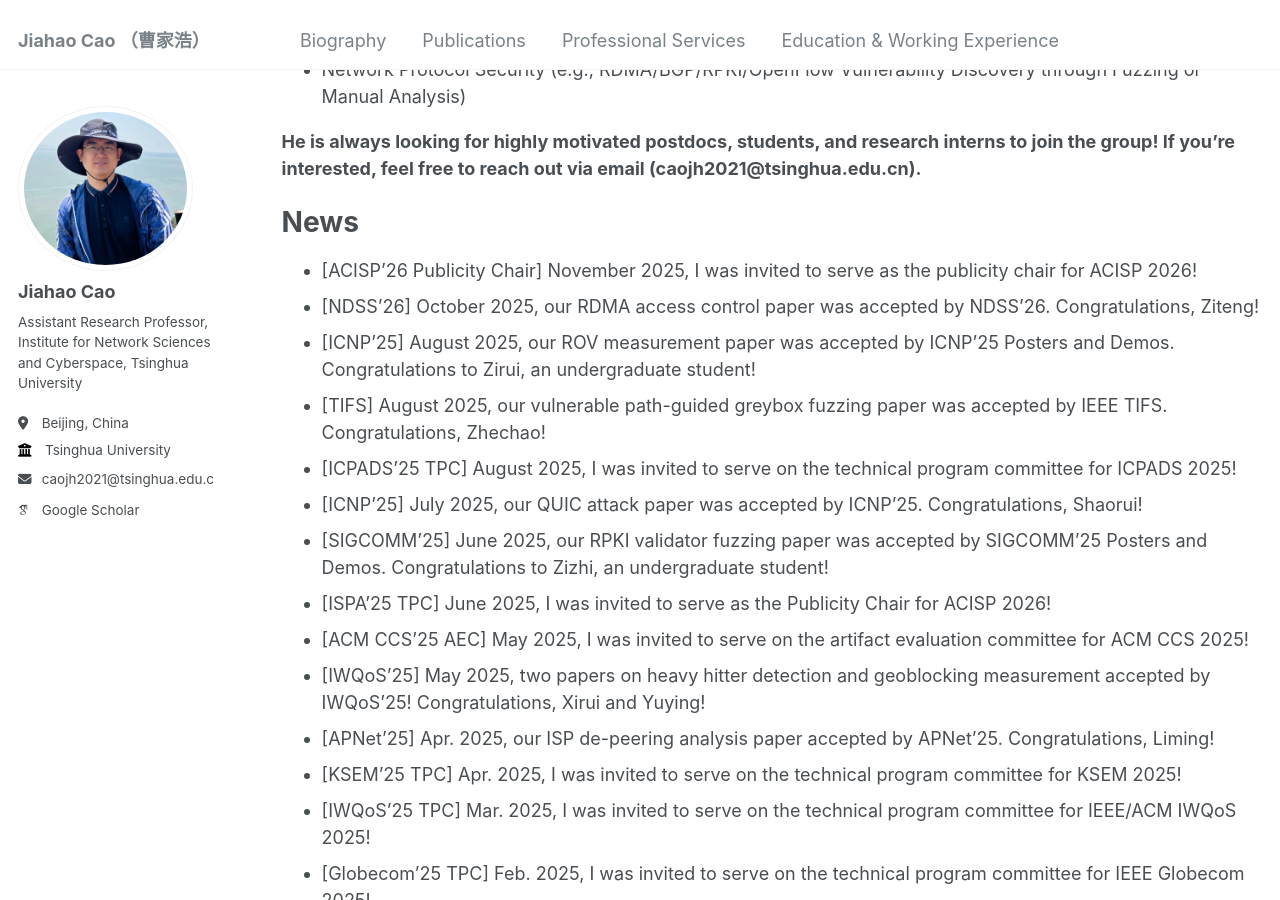
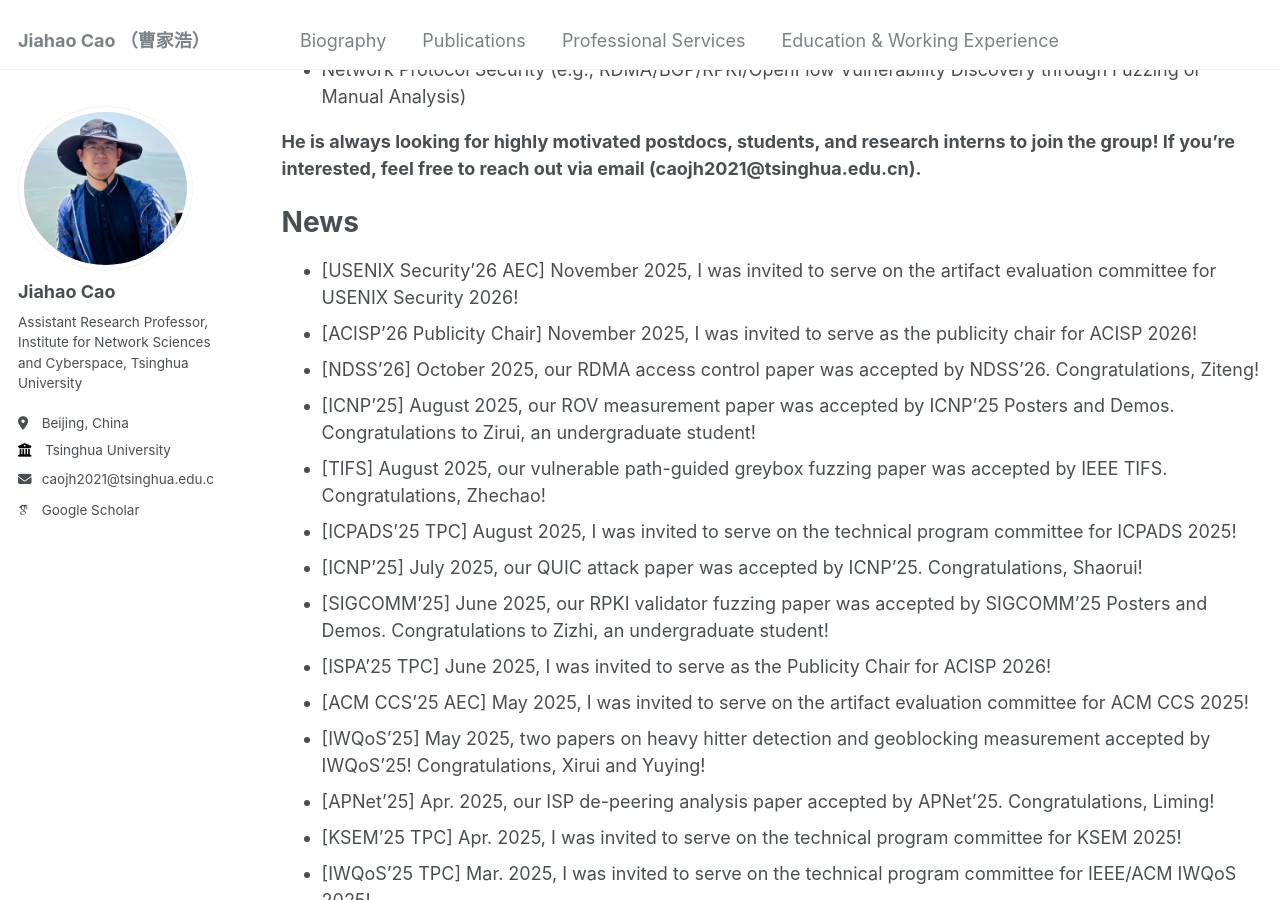
Before and after one commit to caojh15/caojh15.github.io, a Jekyll site: the page built from _pages/about.md, in a window 1280 px wide and 900 px high, scrolled down 607 px. Built offline with Jekyll 4.4.1, drawn with Linux system fonts in a browser that asks for light colours; some web fonts are replaced.

Commit message:
Update about.md

```diff
--- a/_pages/about.md
+++ b/_pages/about.md
@@ -20,6 +20,7 @@ His current interests mainly focus on the following domains:
 **He is always looking for highly motivated postdocs, students, and research interns to join the group! If you're interested, feel free to reach out via email (caojh2021@tsinghua.edu.cn).**
 
 # News
+- [USENIX Security'26 AEC]  November 2025, I was invited to serve on the artifact evaluation committee for USENIX Security 2026!
 - [ACISP'26 Publicity Chair] November 2025,  I was invited to serve as the publicity chair for ACISP 2026!
 - [NDSS'26] October 2025, our RDMA access control paper was accepted by NDSS'26. Congratulations, Ziteng!
 - [ICNP'25] August 2025, our ROV measurement paper was accepted by ICNP'25 Posters and Demos.  Congratulations to Zirui, an undergraduate student!
```
